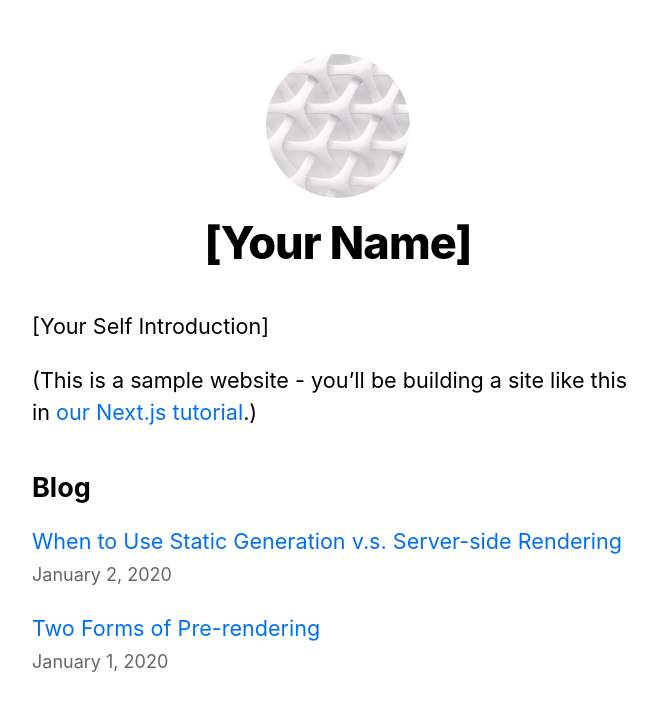
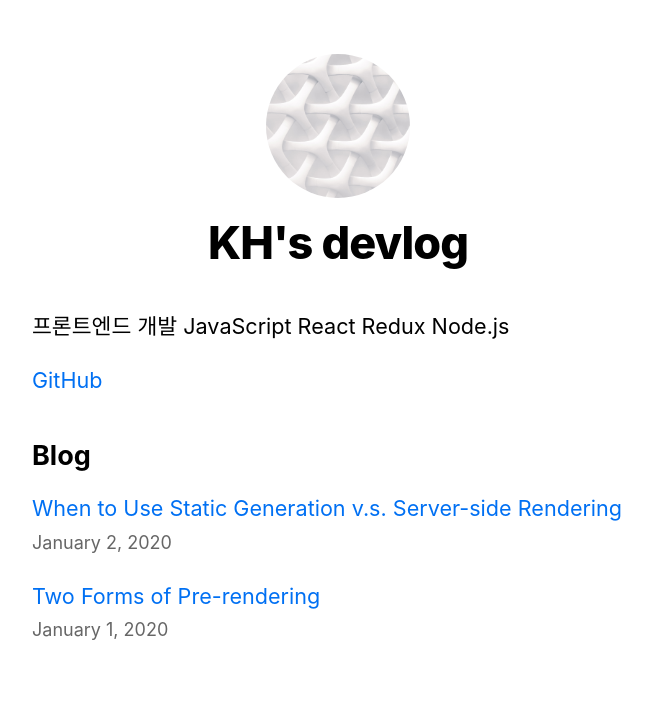
Before and after one commit to kyuhyunhan/KHdevlog, a Next.js app: page / in a window 1280 px wide. Shown: the top 710 px of the page, without its empty margins (302-959 px from the left). Built offline with nearby package versions, Linux system fonts and the light colour scheme.

Commit message:
initial commit

```diff
--- a/components/layout.js
+++ b/components/layout.js
@@ -3,7 +3,7 @@ import styles from './layout.module.css'
 import utilStyles from '../styles/utils.module.css'
 import Link from 'next/link'
 
-const name = '[Your Name]'
+const name = 'KH\'s devlog'
 export const siteTitle = 'Next.js Sample Website'
 
 export default function Layout({ children, home }) {
--- a/pages/api/hello.js
+++ /dev/null
@@ -1,3 +0,0 @@
-export default (req, res) => {
-  res.status(200).json({ text: 'Hello' })
-}
--- a/pages/index.js
+++ b/pages/index.js
@@ -12,10 +12,9 @@ export default function Home({ allPostsData }) {
         <title>{siteTitle}</title>
       </Head>
       <section className={utilStyles.headingMd}>
-        <p>[Your Self Introduction]</p>
+        <p>프론트엔드 개발 JavaScript React Redux Node.js</p>
         <p>
-          (This is a sample website - you’ll be building a site like this in{' '}
-          <a href="https://nextjs.org/learn">our Next.js tutorial</a>.)
+          <a href="https://www.github.com/kyuhyunhan">GitHub</a>
         </p>
       </section>
       <section className={`${utilStyles.headingMd} ${utilStyles.padding1px}`}>
```
